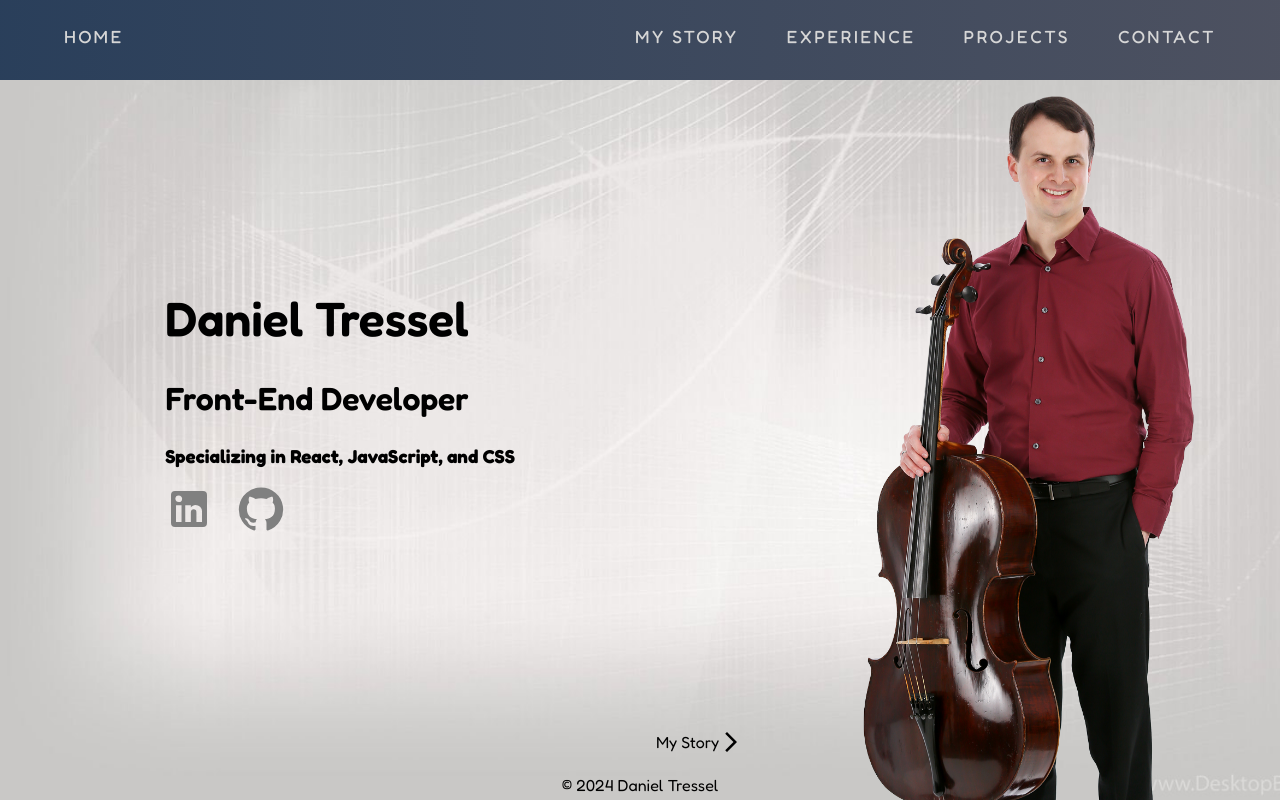
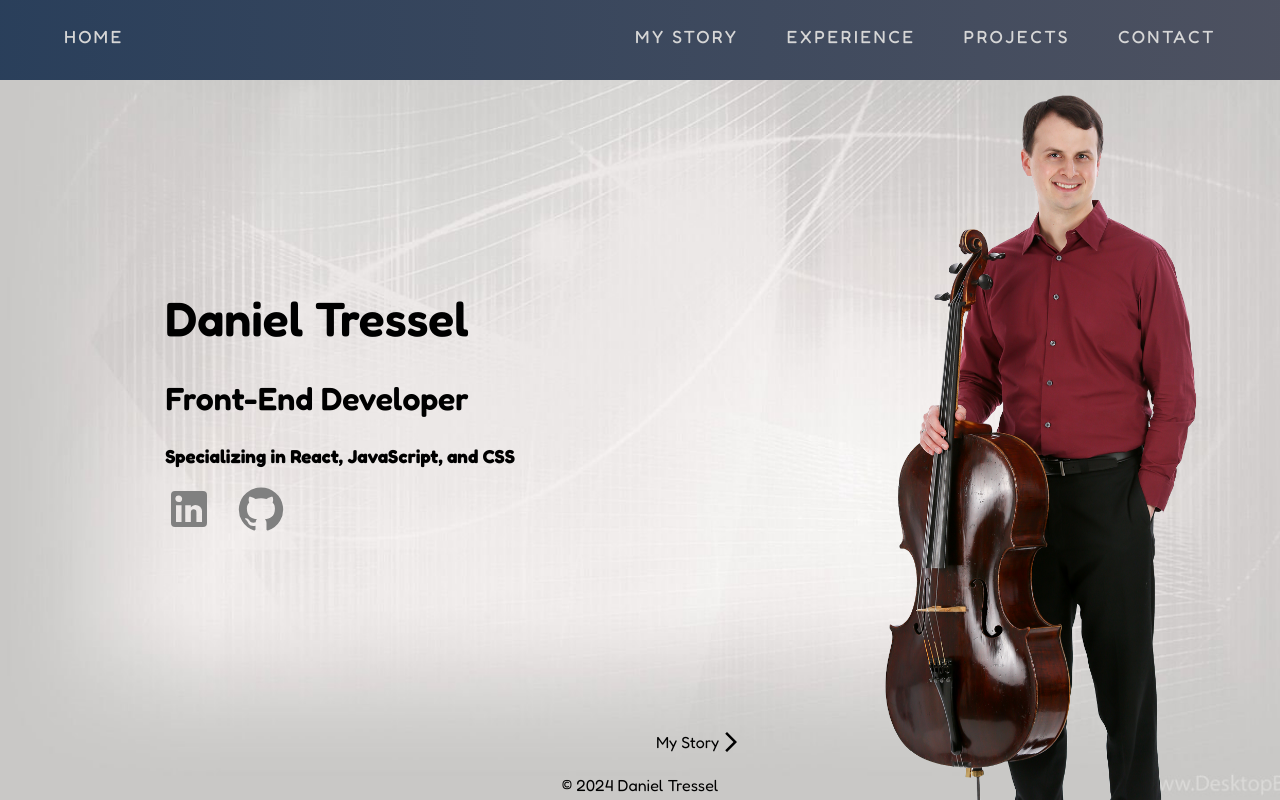
Before and after one commit to dtressel/portfolio-site, a React (Create React App) app: page / in a window 1280 px wide. Built offline with nearby package versions, Linux system fonts and the light colour scheme.

Commit message:
fix home photo size parameters

```diff
--- a/src/pages/Home/Home.css
+++ b/src/pages/Home/Home.css
@@ -4,10 +4,6 @@
   flex-grow: 1;
   width: 100%;
   max-width: var(--navbar-content-width);
-}
-
-.Home-top-container img {
-  height: 764px;
 }
 
 .Home-left-container {
@@ -37,7 +33,8 @@
 }
 
 .Home-photo {
-  min-height: calc(100vh - var(--navbar-height));
+  height: calc(100vh - var(--navbar-height));
+  max-height: 1000px;
 }
 
 @media (width < 800px) {
```
